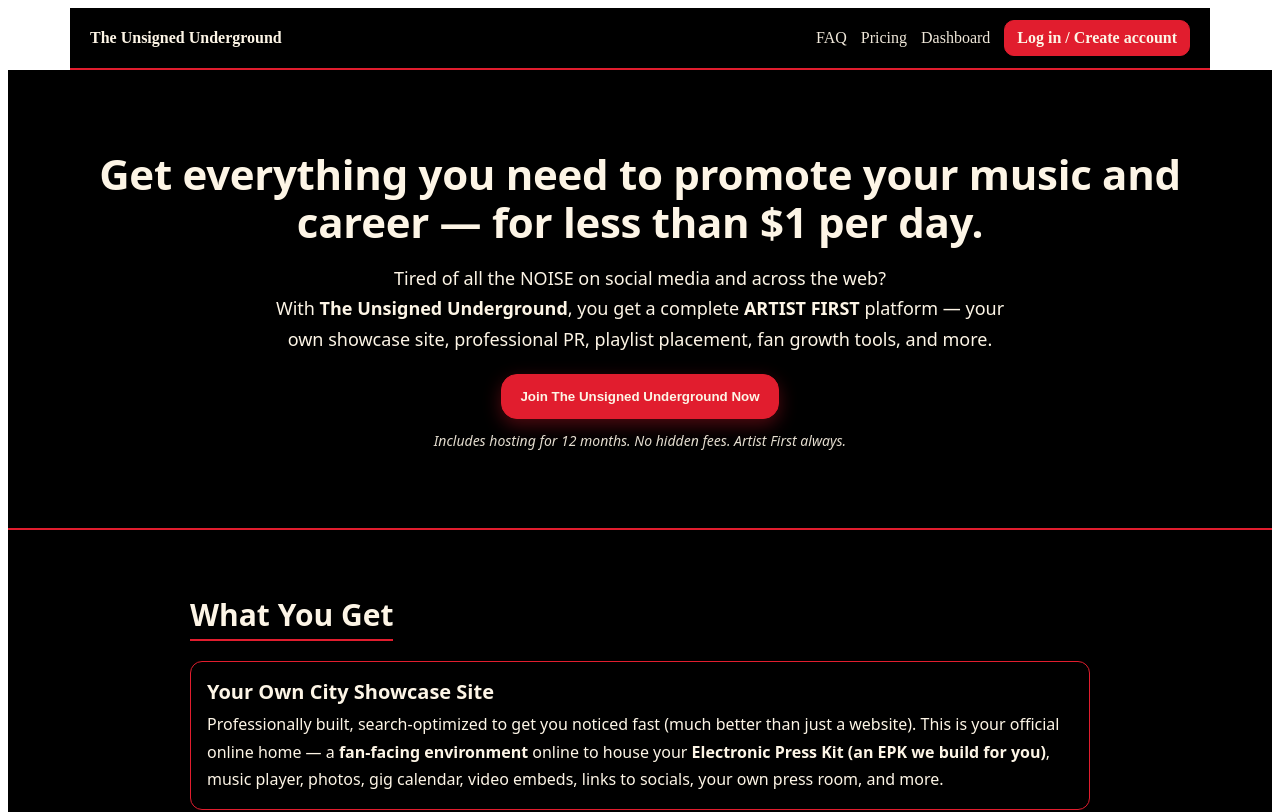
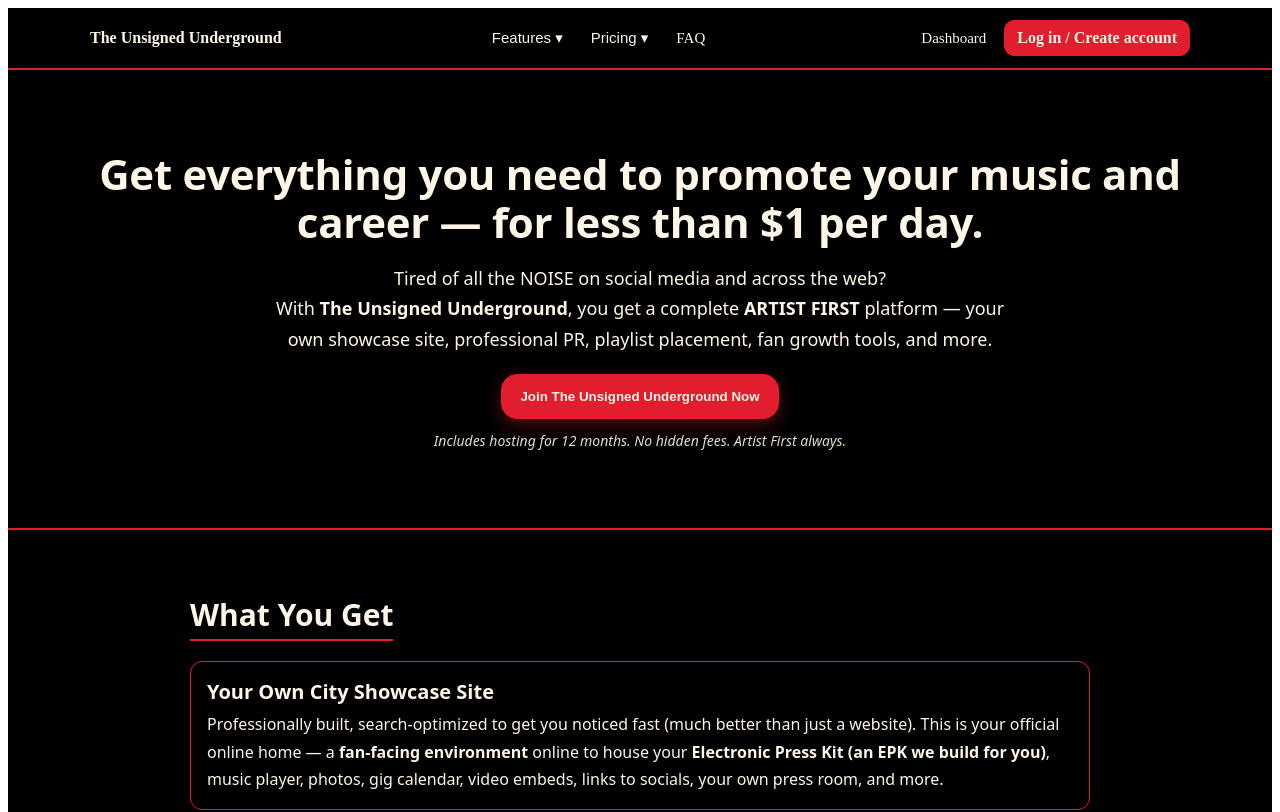
Before and after one commit to theunsignedunderground/uu-main-site, a Next.js app: page / in a window 1280 px wide. Shown: the top 812 px of the page. Built offline with nearby package versions, Linux system fonts and the light colour scheme.

Commit message:
Update Header.js

```diff
--- a/components/Header.js
+++ b/components/Header.js
@@ -1,36 +1,173 @@
 // components/Header.js
+import { useState } from "react";
+
 export default function Header() {
+  const [open, setOpen] = useState(null); // 'features' | 'pricing' | null
+
   return (
-    <header style={wrap}>
-      <a href="/" style={logo}>The Unsigned Underground</a>
-      <nav style={nav}>
-        <a href="/faq" style={link}>FAQ</a>
-        <a href="/pricing" style={link}>Pricing</a>
-        <a href="/dashboard" style={link}>Dashboard</a>
-        <a href="/login" style={btnPrimary}>Log in / Create account</a>
-      </nav>
+    <header style={headerWrap}>
+      <div style={headerInner}>
+        {/* Logo → Home */}
+        <a href="/" style={logo}>The Unsigned Underground</a>
+
+        {/* Left / center nav */}
+        <nav style={navRow}>
+          {/* Features dropdown */}
+          <div
+            style={navItemWrap}
+            onMouseEnter={() => setOpen("features")}
+            onMouseLeave={() => setOpen((v) => (v === "features" ? null : v))}
+          >
+            <button type="button" style={navLinkBtn}>
+              Features <span aria-hidden>▾</span>
+            </button>
+            {open === "features" && (
+              <div style={dropdown}>
+                <a href="/features" style={dropLink}>
+                  <div style={dropTitle}>Showcase Site</div>
+                  <div style={dropSub}>Your EPK, music, photos, shows — all in one place.</div>
+                </a>
+                <a href="/press" style={dropLink}>
+                  <div style={dropTitle}>PR & Articles</div>
+                  <div style={dropSub}>Press release + premium feature coverage.</div>
+                </a>
+                <a href="/playlists" style={dropLink}>
+                  <div style={dropTitle}>Playlists</div>
+                  <div style={dropSub}>Curated inclusion — no pay-to-play.</div>
+                </a>
+                <a href="/manager" style={dropLink}>
+                  <div style={dropTitle}>Artist Manager</div>
+                  <div style={dropSub}>Guides, tools, and templates.</div>
+                </a>
+              </div>
+            )}
+          </div>
+
+          {/* Pricing dropdown */}
+          <div
+            style={navItemWrap}
+            onMouseEnter={() => setOpen("pricing")}
+            onMouseLeave={() => setOpen((v) => (v === "pricing" ? null : v))}
+          >
+            <button type="button" style={navLinkBtn}>
+              Pricing <span aria-hidden>▾</span>
+            </button>
+            {open === "pricing" && (
+              <div style={dropdown}>
+                <a href="/pricing#annual" style={dropLink}>
+                  <div style={dropTitle}>Annual Plan</div>
+                  <div style={dropSub}>Best value — one upfront payment.</div>
+                </a>
+                <a href="/pricing#monthly" style={dropLink}>
+                  <div style={dropTitle}>Monthly Plan</div>
+                  <div style={dropSub}>Same features, 12 easy payments.</div>
+                </a>
+                <a href="/pricing#pr" style={dropLink}>
+                  <div style={dropTitle}>PR + Playlist</div>
+                  <div style={dropSub}>PR + playlists, no website needed.</div>
+                </a>
+              </div>
+            )}
+          </div>
+
+          <a href="/faq" style={navLinkA}>FAQ</a>
+        </nav>
+
+        {/* Right actions */}
+        <div style={navRight}>
+          <a href="/dashboard" style={navLinkA}>Dashboard</a>
+          <a href="/login" style={loginBtn}>Log in / Create account</a>
+        </div>
+      </div>
     </header>
   );
 }
 
+/* ---- Brand colors ---- */
+const colors = {
+  outlawRed: "#e11d2e",
+  vintageCream: "#fdf5e6",
+  black: "#000000"
+};
+
 /* ---- Styles ---- */
-const colors = { outlawRed: "#e11d2e", vintageCream: "#fdf5e6", black: "#000" };
+const headerWrap = {
+  position: "sticky",
+  top: 0,
+  zIndex: 50,
+  background: colors.black,
+  borderBottom: `2px solid ${colors.outlawRed}`
+};
 
-const wrap = {
+const headerInner = {
   maxWidth: 1100,
   margin: "0 auto",
   padding: "12px 20px",
   display: "flex",
   alignItems: "center",
-  justifyContent: "space-between",
-  borderBottom: `2px solid ${colors.outlawRed}`,
-  background: colors.black
+  justifyContent: "space-between"
 };
 
-const logo = { textDecoration: "none", color: colors.vintageCream, fontWeight: 800 };
-const nav = { display: "flex", gap: 14, alignItems: "center" };
-const link = { textDecoration: "none", color: colors.vintageCream, opacity: 0.95 };
-const btnPrimary = {
+const logo = {
+  textDecoration: "none",
+  color: colors.vintageCream,
+  fontWeight: 800
+};
+
+const navRow = {
+  display: "flex",
+  gap: 16,
+  alignItems: "center"
+};
+
+const navRight = {
+  display: "flex",
+  gap: 12,
+  alignItems: "center"
+};
+
+const navItemWrap = { position: "relative" };
+
+const navLinkBtn = {
+  background: "transparent",
+  border: "none",
+  color: colors.vintageCream,
+  cursor: "pointer",
+  fontSize: 15,
+  padding: 6
+};
+
+const navLinkA = {
+  textDecoration: "none",
+  color: colors.vintageCream,
+  fontSize: 15,
+  padding: 6
+};
+
+const dropdown = {
+  position: "absolute",
+  top: "100%",
+  left: 0,
+  minWidth: 260,
+  background: "#111",
+  border: `1px solid ${colors.outlawRed}`,
+  borderRadius: 10,
+  boxShadow: "0 10px 24px rgba(225,29,46,0.25)",
+  padding: 8
+};
+
+const dropLink = {
+  display: "block",
+  textDecoration: "none",
+  color: colors.vintageCream,
+  padding: "10px 10px",
+  borderRadius: 8
+};
+
+const dropTitle = { fontWeight: 800, fontSize: 14, marginBottom: 2 };
+const dropSub = { fontSize: 12, opacity: 0.9 };
+
+const loginBtn = {
   textDecoration: "none",
   padding: "8px 12px",
   borderRadius: 10,
```
